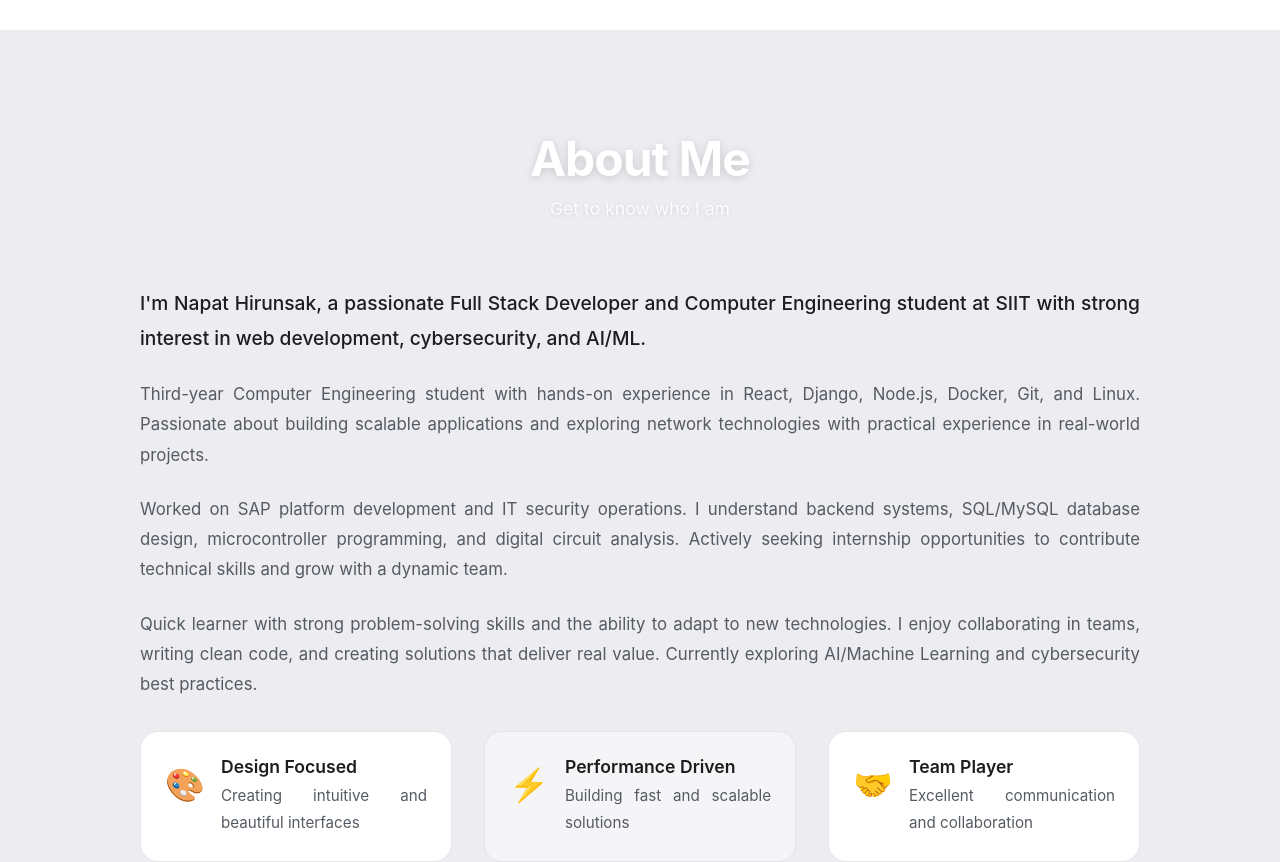
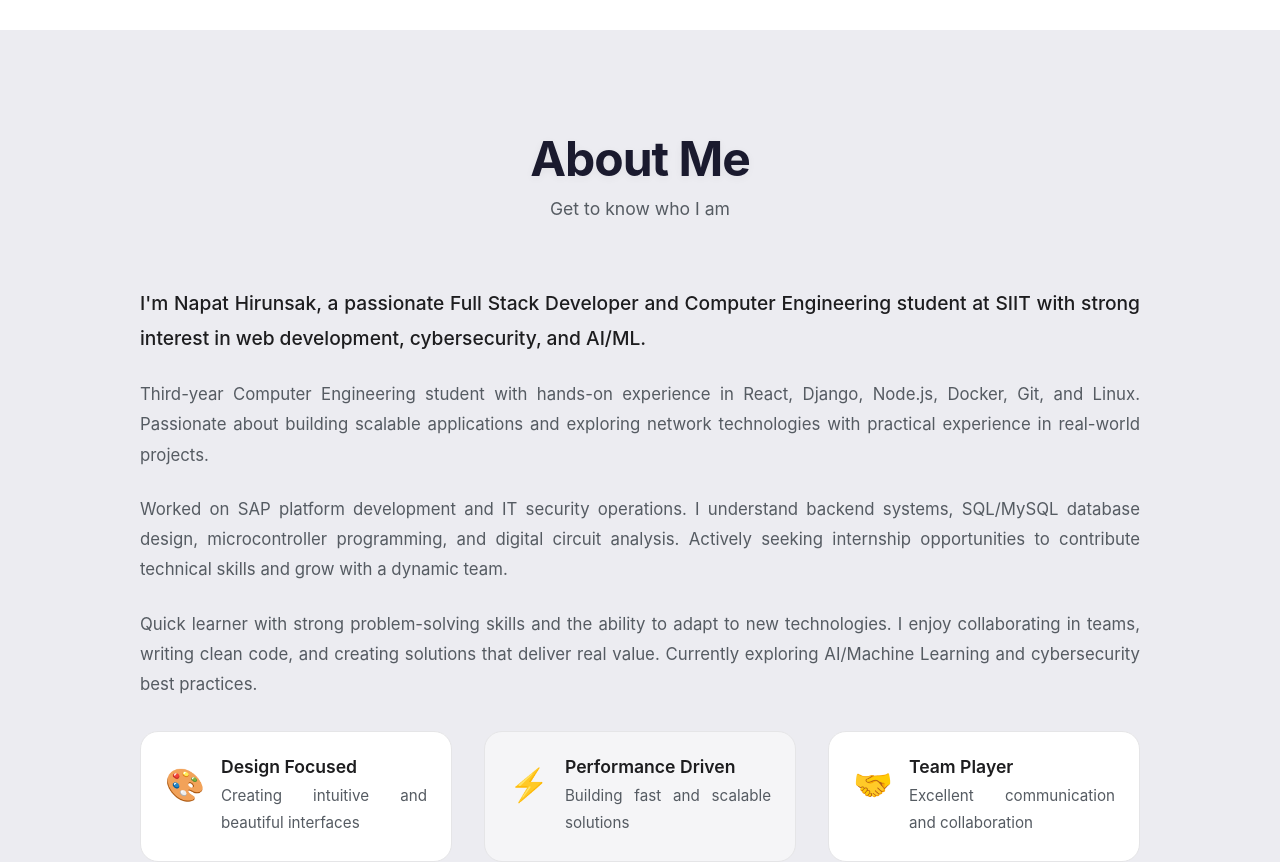
Before and after one commit to Napat-hi/Web-Resume, a React (Vite) app: page / in a window 1280 px wide. Shown: the part 840-1702 px from the top of the page. Built offline with nearby package versions, Linux system fonts and the light colour scheme.

Commit message:
change contact section text from white to black

```diff
--- a/src/components/Contact/Contact.css
+++ b/src/components/Contact/Contact.css
@@ -1,7 +1,7 @@
 .contact {
   padding: 100px 20px;
   background: linear-gradient(135deg, #0071e3 0%, #00a4ef 100%);
-  color: white;
+  color: #1a1a2e;
 }
 
 .contact-container {
@@ -18,16 +18,16 @@
 .section-header h2 {
   font-size: 3rem;
   margin-bottom: 0.5rem;
-  color: #ffffff;
+  color: #1a1a2e;
   font-weight: 700;
   letter-spacing: -1px;
-  text-shadow: 0 2px 8px rgba(0, 0, 0, 0.15);
+  text-shadow: 0 2px 8px rgba(0, 0, 0, 0.05);
 }
 
 .section-header p {
   font-size: 1.1rem;
-  color: rgba(255, 255, 255, 0.9);
-  text-shadow: 0 1px 4px rgba(0, 0, 0, 0.1);
+  color: #555b62;
+  text-shadow: none;
 }
 
 .contact-info-card {
@@ -85,21 +85,21 @@
   align-items: center;
   justify-content: center;
   padding: 0.75rem 1.5rem;
-  background: rgba(255, 255, 255, 0.15);
-  color: #ffffff;
+  background: rgba(255, 255, 255, 0.9);
+  color: #0071e3;
   border-radius: 50px;
   text-decoration: none;
   transition: all 0.3s ease;
-  border: 1px solid rgba(255, 255, 255, 0.3);
-  font-weight: 500;
+  border: 2px solid #0071e3;
+  font-weight: 600;
   cursor: pointer;
 }
 
 .social-icon-btn:hover {
-  background: rgba(255, 255, 255, 0.25);
+  background: #0071e3;
   transform: translateY(-3px);
-  box-shadow: 0 8px 20px rgba(0, 0, 0, 0.2);
-  border-color: rgba(255, 255, 255, 0.5);
+  box-shadow: 0 8px 20px rgba(0, 113, 227, 0.3);
+  border-color: #0071e3;
   color: #ffffff;
   text-decoration: none;
 }
```
